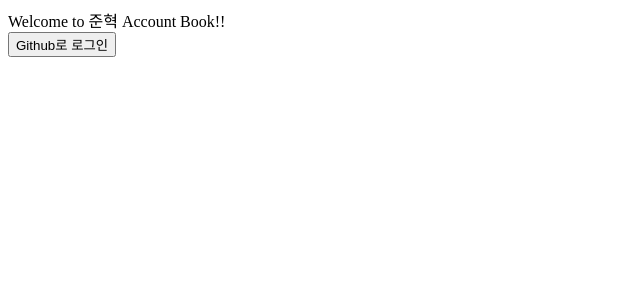
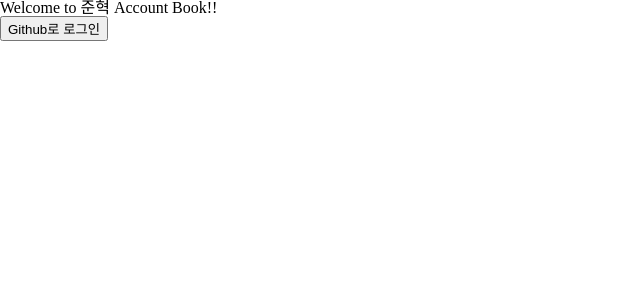
Before and after one commit to Kings0816/account-book, a React app in the folder frontend/: page /login in a window 1280 px wide. Shown: the top 300 px of the page, without its empty margins (0-640 px from the left). Built offline with nearby package versions, Linux system fonts and the light colour scheme; the HTML template or start-up script is replaced by a standard one.

Commit message:
chore: GlobalSyle을 이용한 reset.css 적용

```diff
--- a/frontend/src/App.jsx
+++ b/frontend/src/App.jsx
@@ -1,8 +1,14 @@
 import React from 'react';
+import GlobalStyle from './styles/GlobalStyle';
 import Router from './Router';
 
 const App = () => {
-    return <Router />;
+    return (
+        <>
+            <GlobalStyle />
+            <Router />
+        </>
+    );
 };
 
 export default App;
--- /dev/null
+++ b/frontend/src/styles/GlobalStyle.js
@@ -0,0 +1,137 @@
+import { createGlobalStyle } from 'styled-components';
+import reset from 'styled-reset';
+
+const GlobalStyle = createGlobalStyle`
+    ${reset}
+    html,
+    body,
+    div,
+    span,
+    applet,
+    object,
+    iframe,
+    h1,
+    h2,
+    h3,
+    h4,
+    h5,
+    h6,
+    p,
+    blockquote,
+    pre,
+    a,
+    abbr,
+    acronym,
+    address,
+    big,
+    cite,
+    code,
+    del,
+    dfn,
+    em,
+    img,
+    ins,
+    kbd,
+    q,
+    s,
+    samp,
+    small,
+    strike,
+    strong,
+    sub,
+    sup,
+    tt,
+    var,
+    b,
+    u,
+    i,
+    center,
+    dl,
+    dt,
+    dd,
+    ol,
+    ul,
+    li,
+    fieldset,
+    form,
+    label,
+    legend,
+    table,
+    caption,
+    tbody,
+    tfoot,
+    thead,
+    tr,
+    th,
+    td,
+    article,
+    aside,
+    canvas,
+    details,
+    embed,
+    figure,
+    figcaption,
+    footer,
+    header,
+    hgroup,
+    menu,
+    nav,
+    output,
+    ruby,
+    section,
+    summary,
+    time,
+    mark,
+    audio,
+    video {
+        margin: 0;
+        padding: 0;
+        border: 0;
+        font-size: 100%;
+        font: inherit;
+        vertical-align: baseline;
+    }
+    /* HTML5 display-role reset for older browsers */
+    article,
+    aside,
+    details,
+    figcaption,
+    figure,
+    footer,
+    header,
+    hgroup,
+    menu,
+    nav,
+    section {
+        display: block;
+    }
+    body {
+        line-height: 1;
+    }
+    ol,
+    ul {
+        list-style: none;
+    }
+    blockquote,
+    q {
+        quotes: none;
+    }
+    blockquote:before,
+    blockquote:after,
+    q:before,
+    q:after {
+        content: '';
+        content: none;
+    }
+    table {
+        border-collapse: collapse;
+        border-spacing: 0;
+    }
+
+    input,
+    textarea:focus {
+        outline: none;
+    }
+`;
+
+export default GlobalStyle;
```
